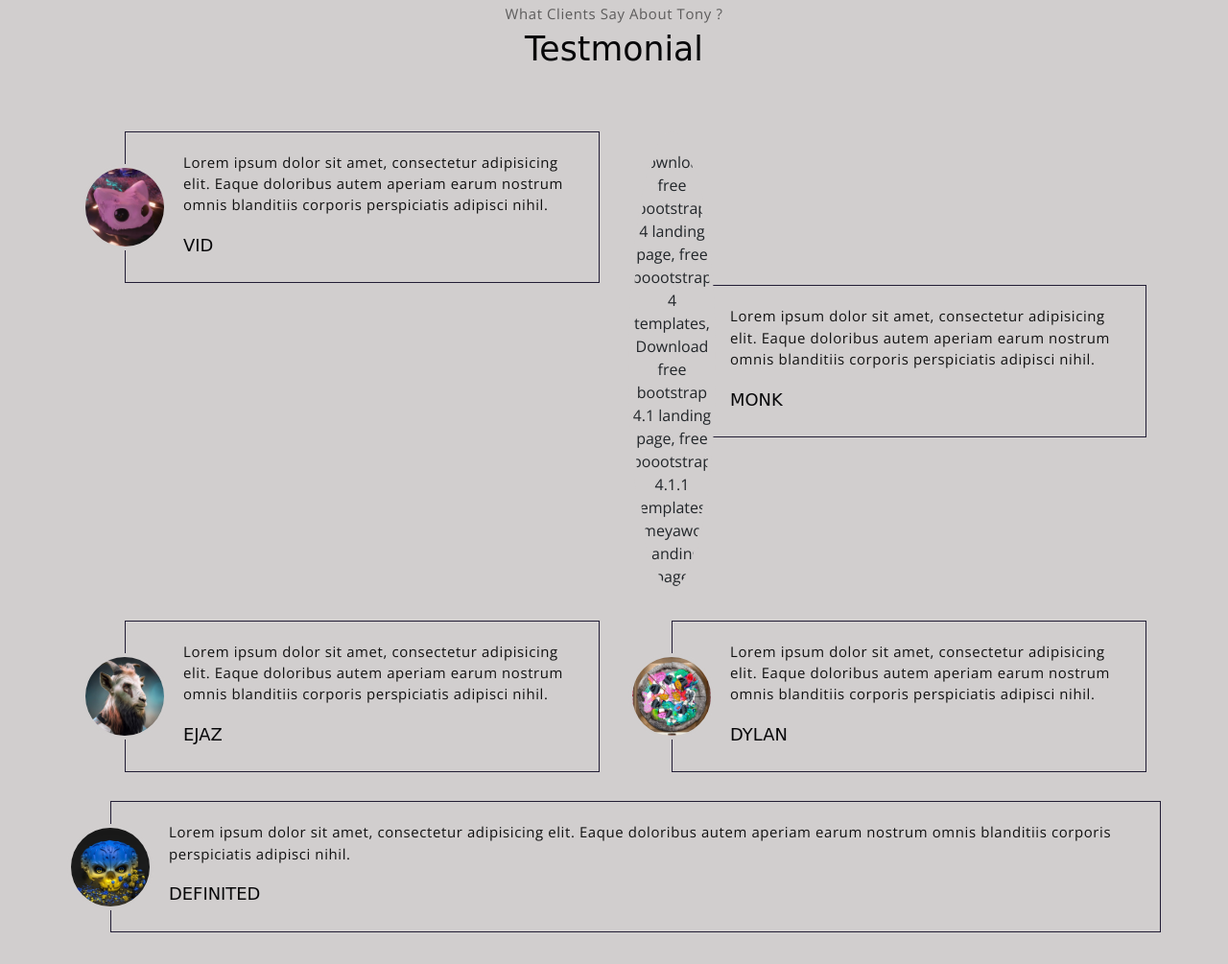
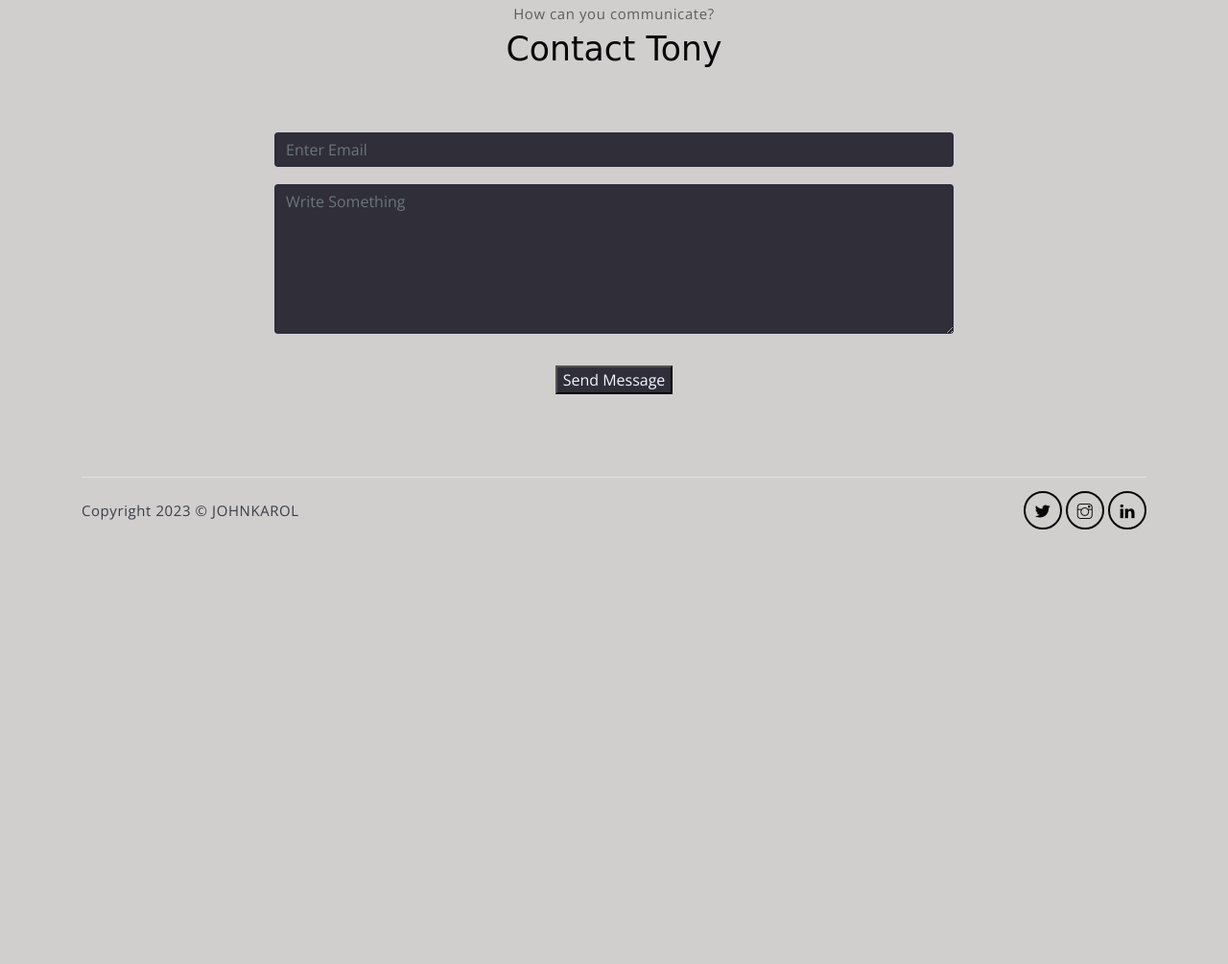
Before and after one commit to OgJaykay/OgJaykay.github.io, a website: page index.html in a window 1280 px wide. Shown: the part 3616-4621 px from the top of the page at 96% size. After the commit the page ends 4183 px from the top, so only its background shows below. Drawn offline with nearby package versions, Linux system fonts and the light colour scheme; a web font is replaced by a local one.

Commit message:
Update index.html

```diff
--- a/index.html
+++ b/index.html
@@ -285,76 +285,7 @@
         </div> <!-- end of container -->
     </section> <!-- end of section -->
 
-    <!-- testimonial section -->
-    <section class="section" id="testmonial">
-        <div class="container text-center">
-            <p class="section-subtitle">What Clients Say About Tony ?</p>
-            <h6 class="section-title mb-6">Testmonial</h6>
-
-            <!-- row -->
-            <div class="row">
-                <div class="col-md-6">
-                    <div class="testimonial-card">
-                        <div class="testimonial-card-img-holder">
-                            <img src="public_html/assets/imgs/vidd.jpg" class="testimonial-card-img" alt="Download free bootstrap 4 landing page, free boootstrap 4 templates, Download free bootstrap 4.1 landing page, free boootstrap 4.1.1 templates, meyawo Landing page">
-                        </div>
-                        <div class="testimonial-card-body">
-                            <p class="testimonial-card-subtitle">Lorem ipsum dolor sit amet, consectetur adipisicing elit. Eaque doloribus autem aperiam earum nostrum omnis blanditiis corporis perspiciatis adipisci nihil.</p>
-                            <h6 class="testimonial-card-title">VID</h6>
-                        </div>
-                    </div>
-                </div>
-
-                        <div class="col-md-6">
-                    <div class="testimonial-card">
-                        <div class="testimonial-card-img-holder">
-                            <img src="public_html/assets/imgs/monk" class="testimonial-card-img" alt="Download free bootstrap 4 landing page, free boootstrap 4 templates, Download free bootstrap 4.1 landing page, free boootstrap 4.1.1 templates, meyawo Landing page">
-                        </div>
-                        <div class="testimonial-card-body">
-                            <p class="testimonial-card-subtitle">Lorem ipsum dolor sit amet, consectetur adipisicing elit. Eaque doloribus autem aperiam earum nostrum omnis blanditiis corporis perspiciatis adipisci nihil.</p>
-                            <h6 class="testimonial-card-title">MONK</h6>
-                        </div>
-                    </div>
-                </div>
-
-		      <div class="col-md-6">
-                    <div class="testimonial-card">
-                        <div class="testimonial-card-img-holder">
-                            <img src="public_html/assets/imgs/ejaz.jpg" class="testimonial-card-img" alt="Download free bootstrap 4 landing page, free boootstrap 4 templates, Download free bootstrap 4.1 landing page, free boootstrap 4.1.1 templates, meyawo Landing page">
-                        </div>
-                        <div class="testimonial-card-body">
-                            <p class="testimonial-card-subtitle">Lorem ipsum dolor sit amet, consectetur adipisicing elit. Eaque doloribus autem aperiam earum nostrum omnis blanditiis corporis perspiciatis adipisci nihil.</p>
-                            <h6 class="testimonial-card-title">EJAZ</h6>
-                        </div>
-                    </div>
-                </div>
-
-		     <div class="col-md-6">
-                    <div class="testimonial-card">
-                        <div class="testimonial-card-img-holder">
-                            <img src="public_html/assets/imgs/dylan.jpg" class="testimonial-card-img" alt="Download free bootstrap 4 landing page, free boootstrap 4 templates, Download free bootstrap 4.1 landing page, free boootstrap 4.1.1 templates, meyawo Landing page">
-                        </div>
-                        <div class="testimonial-card-body">
-                            <p class="testimonial-card-subtitle">Lorem ipsum dolor sit amet, consectetur adipisicing elit. Eaque doloribus autem aperiam earum nostrum omnis blanditiis corporis perspiciatis adipisci nihil.</p>
-                            <h6 class="testimonial-card-title">DYLAN</h6>
-                        </div>
-                    </div>
-                </div>
-
-                <div class="col-md-14">
-                    <div class="testimonial-card">
-                        <div class="testimonial-card-img-holder">
-                            <img src="public_html/assets/imgs/definited.jpg" class="testimonial-card-img" alt="Download free bootstrap 4 landing page, free boootstrap 4 templates, Download free bootstrap 4.1 landing page, free boootstrap 4.1.1 templates, meyawo Landing page">
-                        </div>
-                        <div class="testimonial-card-body">
-                            <p class="testimonial-card-subtitle">Lorem ipsum dolor sit amet, consectetur adipisicing elit. Eaque doloribus autem aperiam earum nostrum omnis blanditiis corporis perspiciatis adipisci nihil.</p>
-                            <h6 class="testimonial-card-title">DEFINITED</h6>
-                        </div>
-                    </div>
-                </div>
-            </div>
-        </div> <!-- end of container -->
-    </section> <!-- end of testimonial section -->
+   <!-- Testmonial -->
 
     <!-- blog section -->
     <!-- <section class="section" id="blog">
```
